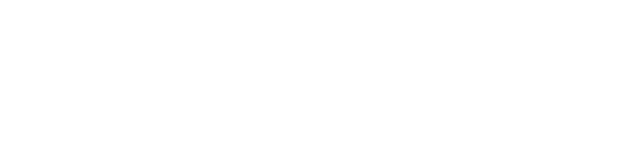
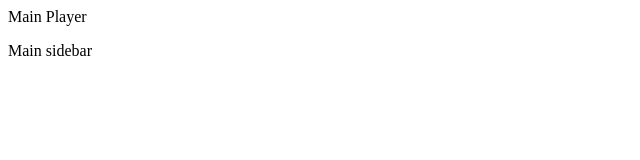
Before and after one commit to pkocran/Basic-HTML, a plain HTML site: page index.html in a window 1280 px wide. Shown: the whole page, without its empty margins (0-640 px from the left). Drawn offline with Linux system fonts and the light colour scheme.

Commit message:
Update index.html

```diff
--- a/index.html
+++ b/index.html
@@ -5,6 +5,8 @@
     <meta http-equiv="X-UA-Compatible" content="IE=edge">
     <meta name="viewport" content="width=device-width, initial-scale=1.0">
     <title>Document</title>
+
+    <link href="./stye.css" rel="stylesheet">
 </head>
 <body>
 
@@ -12,8 +14,12 @@
 </nav>
 
 <main>
- <section id="main-player?></section>
- <section id="sidebar"></section>
+ <section id="main-player?>
+              <p> Main Player </p>
+ </section>
+ <section id="sidebar">
+              <p> Main sidebar
+ </section>
 </main>
 
 </body>
```
